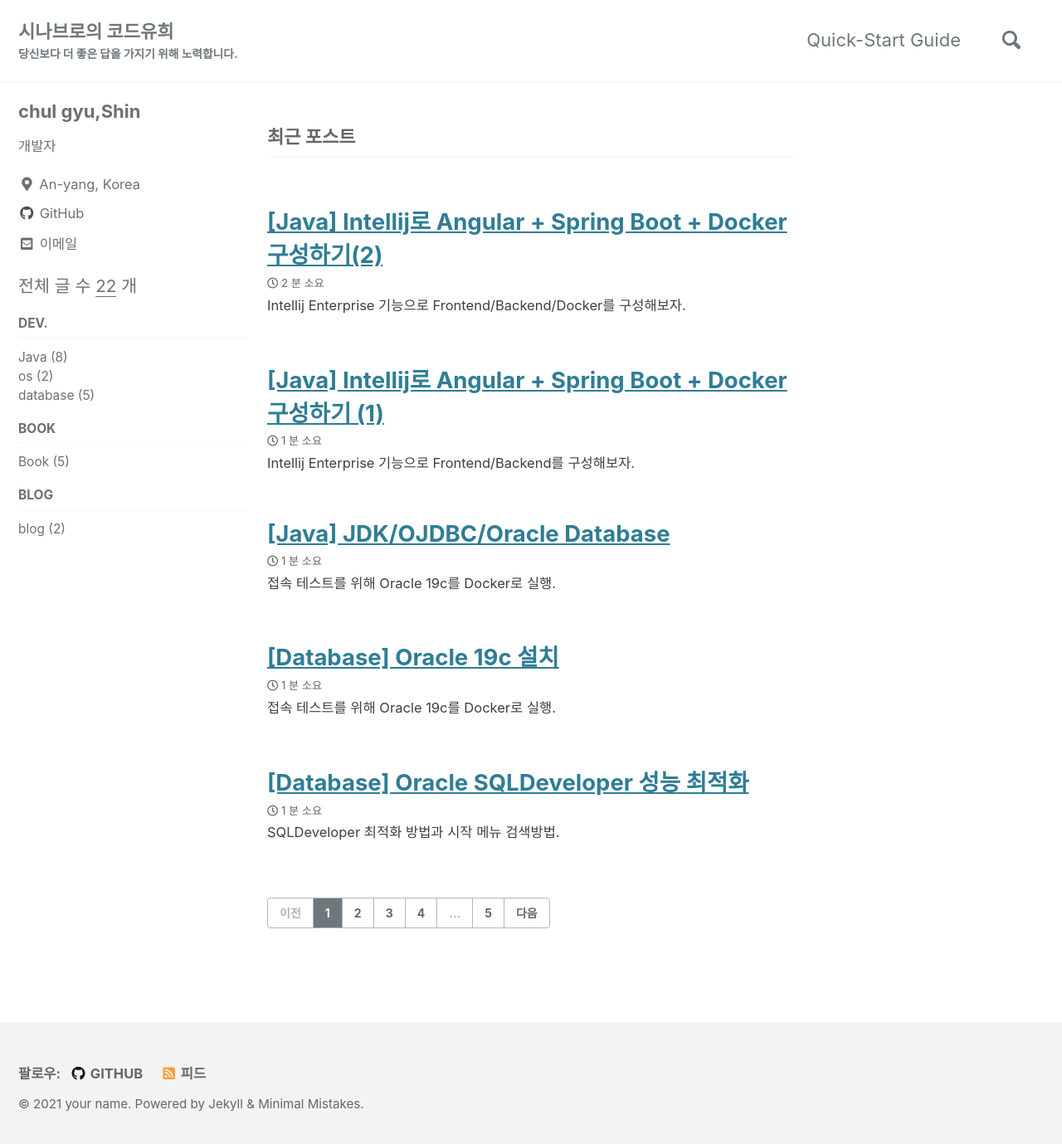
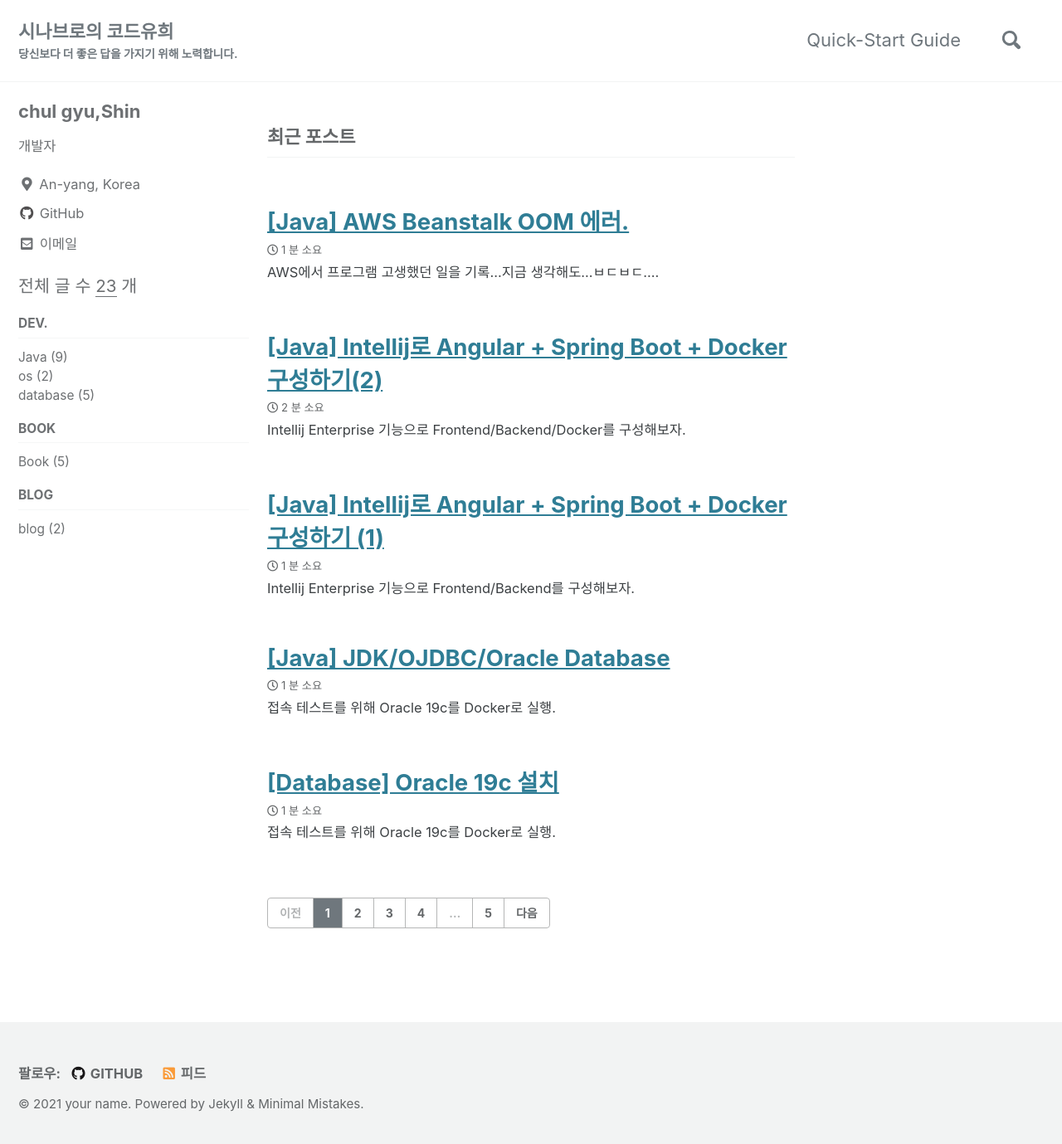
Before and after one commit to chulgs15/trifles, a Jekyll site: the page built from index.html, in a window 1280 px wide and 1387 px high. Shown: the top 1379 px of the window at 83% size. Built offline with Jekyll 4.4.1, drawn with Linux system fonts in a browser that asks for light colours; cached includes are drawn as plain includes; the list of posts is cut into pages by our own code; some of the changed lines change nothing that is shown.

Commit message:
Update 2021-06-13-AWS-beanstalk-oom.md

````diff
--- a/_posts/2021-06-13-AWS-beanstalk-oom.md
+++ b/_posts/2021-06-13-AWS-beanstalk-oom.md
@@ -1,7 +1,7 @@
 ---
-published: false
+published: true
 layout: single
-title: "[Java] AWS Beanstalk OOM 개고생."
+title: "[Java] AWS Beanstalk OOM 에러."
 comments: true
 categories:
   - java
@@ -13,48 +13,55 @@
 toc_sticky: true
 ---
 
- AWS에서 고생했던 일을 기록...지금 생각해도...ㅂㄷㅂㄷ....
+ AWS에서 프로그램 고생했던 일을 기록...지금 생각해도...ㅂㄷㅂㄷ....
 
-* 현상
+![그림1](https://user-images.githubusercontent.com/22446581/121832376-de6a3e00-cd04-11eb-806b-ee614a4c2487.png)
 
-  * 내가 구현하려고 했던 프로그램은 무엇이었나?
-    * 최근 Docker 강의를 듣고 우리에게 맞는 언어로 다시 구축을 해보았다.
-    * 구현은 그림과 같이 frontend 는 angular, backend는 Spring boot, DB 는 mysql을 사용했다.
-    * Local에서는 문제가 없이 수행하는 것을 보고 Beanstalk에 이관하려고 했다.
-  * 오류 발생.
-    * 하지만 구현한 nginx 와 frontend는 문제가 없었지만, Spring boot는 문제가 올라오지 못했다.
+## 현상
 
-* 원인
+최근 Dcoker 강의를 듣고, 회사에 맞는 기술 Stack으로 바꿔서 예제를 만들려고 했다.
 
-  * 한달 가까이 찾았던 것 같다.
+![image](https://user-images.githubusercontent.com/22446581/121832226-8fbca400-cd04-11eb-803f-f8539ef06bda.png)
 
-  * 시도
+사용자가 확인할 화면은 angular(frontend), 비즈니스 로직은 Spring boot(backend), proxy는 nginx 로 구성했다. frontend의 nginx는 angular의 build 결과를 보여줄 Web Server 역할을 맡는다. docker compose로 진행했을 때 정상 실행된다. 하지만 frontend와 nginx는 정상적으로 작동했지만...**backend가 죽었다. **
 
-    * VPC 가 잘못되어 RD에 접속하지 못하고 Spring Boot가 죽고 있다.
+## 원인
 
-    * 하지만 접속이 불가능하면 Exception 이 발생하면서 정확한 오류를 알려주었다.
+### VPC
 
-      ```
-      com.mysql.cj.jdbc.exceptions.CommunicationsException: Communications link failure
-      ```
+ 한달넘게 문제점을 찾았다. 일단 의심한 부분은 Spring Boot가 RDS를 찾지 못하는 오류다. 같은 VPC에 묶이지 못해 Spring boot가 RDS에 연결하면서 에러가 발생하는 현상을 찾으려고 했다.
 
+![image](https://user-images.githubusercontent.com/22446581/121833261-eaef9600-cd06-11eb-9f65-3398a9a43e74.png)
 
+ Spring Boot가 RDS에 접속이 불가능하면 아래 Exception이 발생했고, 이 Exception이 발생한 Log를 찾아보았다. 하지만...발견하지 못했다.
+```
+com.mysql.cj.jdbc.exceptions.CommunicationsException: Communications link failure
+```
 
-  * 하지만 다른 곳에서 오류를 찾았다.
+VPC 연결에 문제가 있을지도 몰라 보안그룹과 VPC를 다시 생성해서 연결했지만 여전히 backend는 실행하지 못했다.
 
-    * 로그를 보여주자
+### Docker 실행 오류
 
-    ```
-    # /var/log/ecs/ecs-agent.log
+Docker에 Spring boot를 실행할 때 문제가 없을까? backend를 키워드 검색해서 모든 Full Log를 검색해본 결과 아래와 같은 문구를 발견했다.
 
-    level=warn time=2021-06-12T20:25:14Z msg="Error stopping the container; ignoring state change" ErrorName="OutOfMemoryError" error="Container killed due to memory usage" taskARN="arn:aws:ecs:us-east-2:267929877047:task/awseb-Dockerangularspringbootapp-env-xypjzeerdc/d6f0abba659d421285b2b8c713d640e8" container="backend" runtimeID="c21931adc6d4c11c19b7a2dba6b6dd96afcee954a79e7fcab89a725814b0c575"
-    ```
+```
+# /var/log/ecs/ecs-agent.log
 
-    * 아니 ㅅㅂ... oom 이라니...
-    * 로그가 잘 안보여도 이렇게 안보일 수 있나?
+level=warn time=2021-06-12T20:25:14Z msg="Error stopping the container; ignoring state change" ErrorName="OutOfMemoryError" error="Container killed due to memory usage" taskARN="arn:aws:ecs:us-east-2:267929877047:task/awseb-Dockerangularspringbootapp-env-xypjzeerdc/d6f0abba659d421285b2b8c713d640e8" container="backend" runtimeID="c21931adc6d4c11c19b7a2dba6b6dd96afcee954a79e7fcab89a725814b0c575"
+```
 
-* 조치.
+`ErrorName`을 보면 `OutOfMemoryError`가 발생해서 Container가 죽고 있었다. 왜 한달 넘게 이걸 못찾았을까...라는 생각과 함께 기존 backend에 부여한 memory를 확인했다.
 
-  * 뭐시기 json 에서 메모리를 올렸다.
-  * 기존 Json / 변경 json
-  * 정상 작동한다.
+```json
+...
+    {
+      "name": "backend",
+      "image": "chulgs15/docker-springboot-backend",
+      "hostname": "backend",
+      "essential": true,
+      "memory": 128
+    },
+...
+```
+
+할당한 memory가 너무 적어 OOM이 발생하고 있다는 생각이 들어 512로 변경했다. 정말 잘돌아갔다...ㅠㅠ.
````
